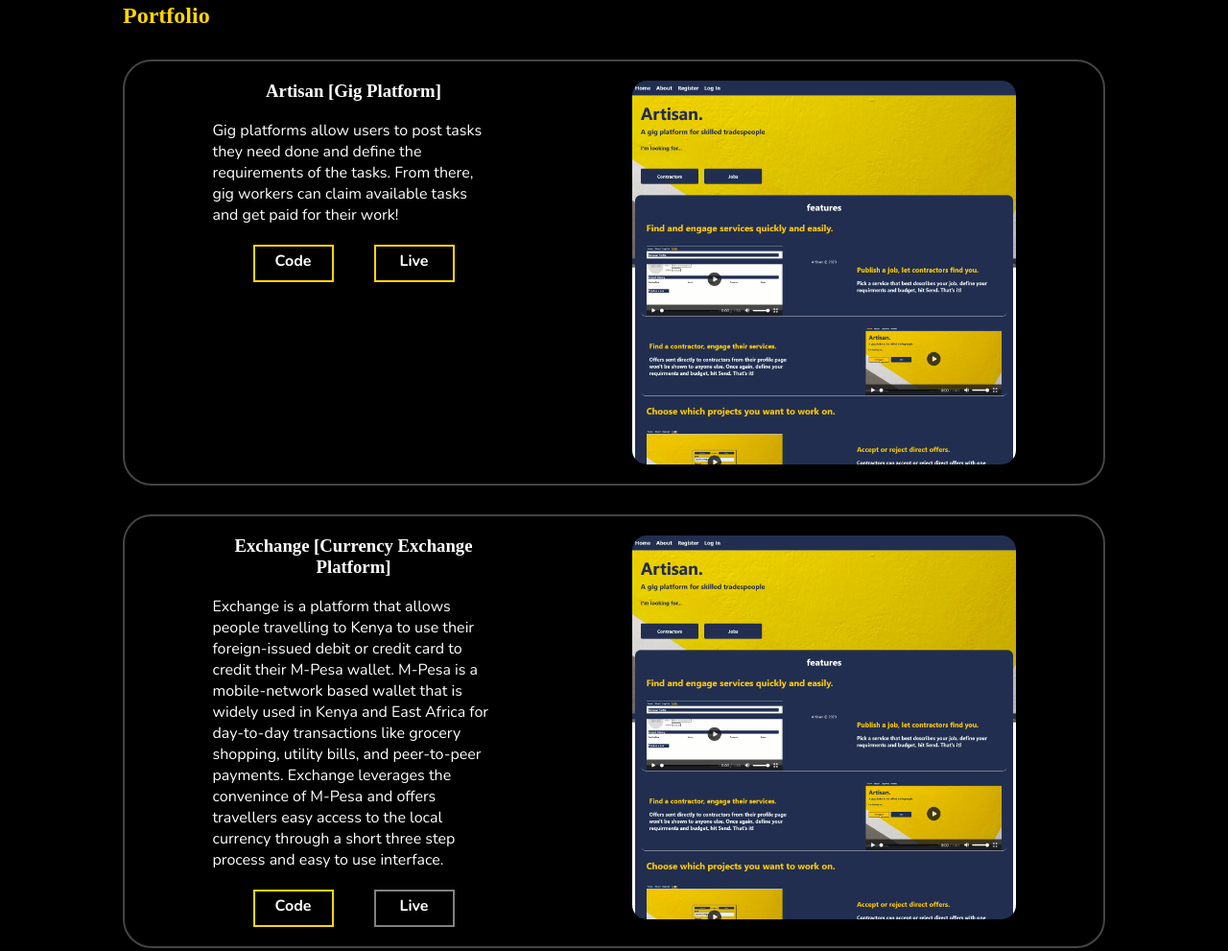
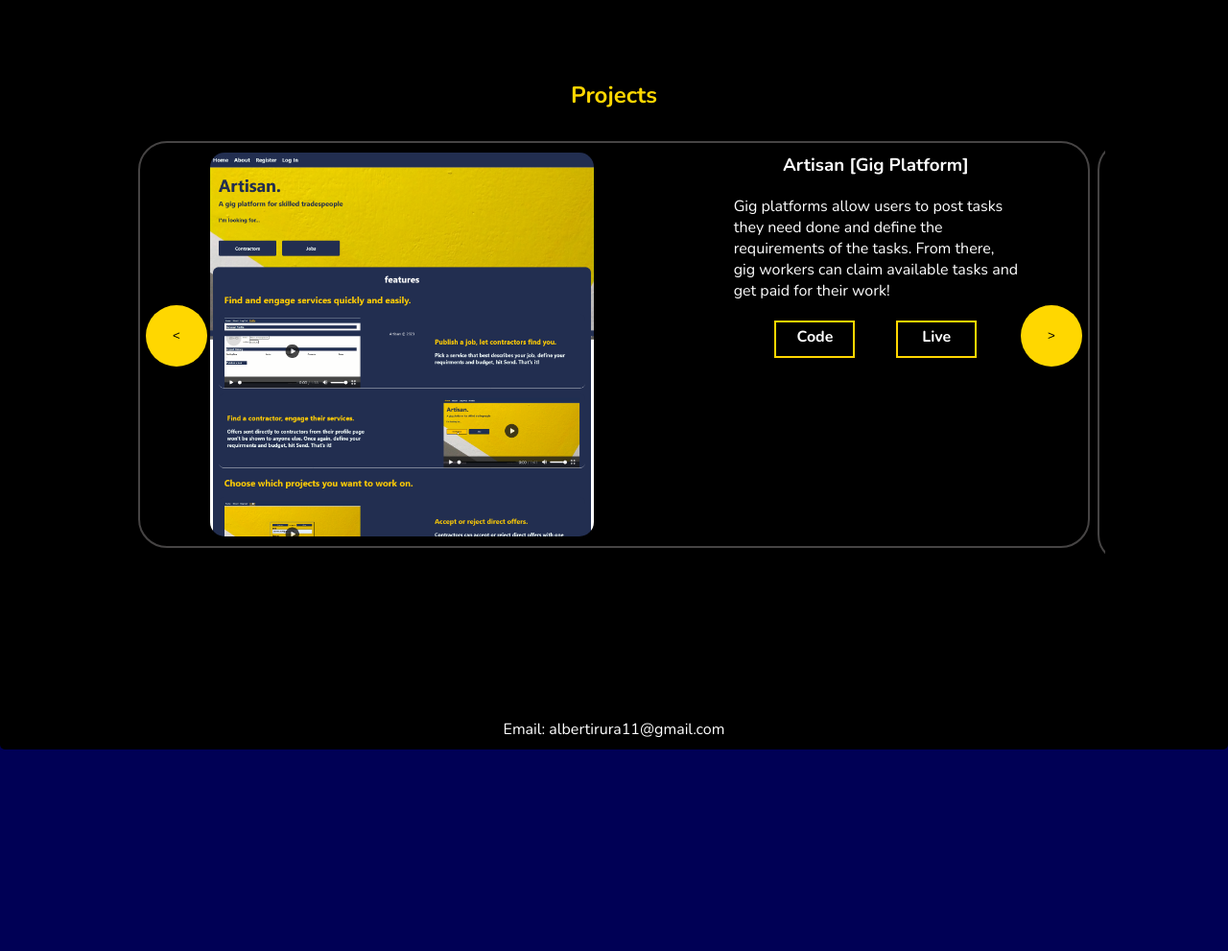
Before and after one commit to awolcat/Albert_Irura, a plain HTML site: page index.html in a window 1280 px wide. Shown: the part 1663-2654 px from the top of the page at 96% size. After the commit the page ends 2444 px from the top, so only its background shows below. Drawn offline with nearby package versions, Linux system fonts and the light colour scheme.

Commit message:
added projects caroussel

```diff
--- a/assets/styles/portfolio.css
+++ b/assets/styles/portfolio.css
@@ -1,23 +1,28 @@
 .portfolio-container {
     height: 100%;
     width: 80%;
-    display: flex;
-    flex-direction: column;
+
+    position: relative;
     align-items: center;
-    padding: 20px 20px;
+    padding-top: 100px;
+    padding-bottom: 100px;
 }
 
+
 .portfolio-container h4 {
-    align-self: flex-start;
+    /*align-self: flex-start;*/
+    display: block;
+    text-align: center;
     font-size: x-large;
     color: gold;
+    margin-bottom: 0px;
 }
 
 .portfolio-container .project-container {
     display: flex;
     justify-content: space-around;
-    flex-direction: row-reverse;
-    padding: 20px 20px;
+    flex-direction: row;
+    padding: 10px 0px;
     border-style: solid;
     border-width: 2px;
     border-color: rgb(70, 68, 68);
@@ -65,3 +70,63 @@
     display: flex;
     justify-content: space-evenly;
 }
+
+.list {
+    display: flex;
+    gap: 8px;
+    padding: 16px;
+
+    list-style: none;
+    overflow-x: scroll;
+    scroll-snap-type: x mandatory;
+
+    /* Hide scrollbar in Firefox */
+  scrollbar-width: none;
+
+  /* Hide scrollbar in IE and Edge */
+  -ms-overflow-style: none;
+  }
+
+  .list::-webkit-scrollbar {
+    display: none;
+  }
+
+  .item {
+    flex-shrink: 0;
+    width: 100%;
+
+
+    scroll-snap-align: center;
+  }
+
+  .list-wrapper {
+    position: relative;
+  }
+
+  .button {
+    position: absolute;
+    top: 50%;
+
+    width: 4rem;
+    height: 4rem;
+
+    transform: translateY(-50%);
+
+    background-color: gold;
+    border: none;
+    border-radius: 50%;
+    transition: 200ms;
+  }
+
+  .button:hover {
+    opacity: 0.1;
+    cursor: pointer;
+  }
+
+  .button--previous {
+    left: 1.5rem;
+  }
+
+  .button--next {
+    right: 1.5rem;
+  }
--- a/assets/styles/root.css
+++ b/assets/styles/root.css
@@ -4,6 +4,7 @@ html {
 
 p, h1, h2, h3, h4 {
     color: white;
+    font-family: 'Nunito', sans-serif;
 }
 
 .highlight {
--- a/index.html
+++ b/index.html
@@ -1,26 +1,28 @@
 <!DOCTYPE html>
 <html lang="en">
+
 <head>
   <link rel="preconnect" href="https://fonts.googleapis.com">
   <link rel="preconnect" href="https://fonts.gstatic.com" crossorigin>
   <link href="https://fonts.googleapis.com/css2?family=Open+Sans:wght@300;400;700&display=swap" rel="stylesheet">
-        <link href="https://fonts.googleapis.com/css2?family=Nunito:wght@400;500;700&family=Open+Sans:wght@300;400;700&display=swap" rel="stylesheet">
+  <link
+    href="https://fonts.googleapis.com/css2?family=Nunito:wght@400;500;700&family=Open+Sans:wght@300;400;700&display=swap"
+    rel="stylesheet">
   <link rel="stylesheet" href="https://cdnjs.cloudflare.com/ajax/libs/font-awesome/4.7.0/css/font-awesome.min.css">
-        <link rel="stylesheet" href="assets/styles/root.css"/>
-        <link rel="stylesheet" href="assets/styles/index.css"/>
-        <link rel="stylesheet" href="assets/styles/header.css"/>
-        <link rel="stylesheet" href="assets/styles/intro.css"/>
-        <link rel="stylesheet" href="assets/styles/animation.css"/>
-        <link rel="stylesheet" href="assets/styles/about.css"/>
-        <link rel="stylesheet" href="assets/styles/portfolio.css"/>
+  <link rel="stylesheet" href="assets/styles/root.css" />
+  <link rel="stylesheet" href="assets/styles/index.css" />
+  <link rel="stylesheet" href="assets/styles/header.css" />
+  <link rel="stylesheet" href="assets/styles/intro.css" />
+  <link rel="stylesheet" href="assets/styles/animation.css" />
+  <link rel="stylesheet" href="assets/styles/about.css" />
+  <link rel="stylesheet" href="assets/styles/sketchzlab.css" />
+  <link rel="stylesheet" href="assets/styles/portfolio.css" />
   <meta name="viewport" content="width=device-width, initial-scale=1" />
-        <meta
-            name="description"
-            content="Albert is a backend Python developer from Nairobi, Kenya &#x1F4CD;"
-        />
+  <meta name="description" content="Albert is a backend Python developer from Nairobi, Kenya &#x1F4CD;" />
   <link rel="icon" type="image/x-icon" href="assets/images/web.png">
   <title>Albert Mathenge | Back-End Developer</title>
 </head>
+
 <body>
   <div class="root">
     <div class="navbar">
@@ -36,15 +38,19 @@
       <div class="intro">
         <div class="content">
           <h1 class="hello">Back-End Python Developer &#x1F44B;</h1>
-                        <div class="role">Hi, I'm Albert Mathenge. A passionate Back-End Developer and Manufacturing Engineer based in Nairobi, Kenya &#x1F4CD;</div>
+          <div class="role">Hi, I'm Albert Mathenge. A passionate Back-End Developer and Manufacturing Engineer based in
+            Nairobi, Kenya &#x1F4CD;</div>
           <div class="socials">
-                            <a href="https://github.com/awolcat" target="_blank" rel="noopener noreferrer"><i class="fa fa-github"></i></a>
-                            <a href="https://www.linkedin.com/in/albertmathenge/" target="_blank" rel="noopener noreferrer" style="color: #0072b1;"><i class="fa fa-linkedin-square"></i></a>
-                            <a class="x" href="https://twitter.com/awol_cat" target="_blank" rel="noopener noreferrer"><img src="assets/images/x-twitter.svg" alt="X profile" /></a>
+            <a href="https://github.com/awolcat" target="_blank" rel="noopener noreferrer"><i
+                class="fa fa-github"></i></a>
+            <a href="https://www.linkedin.com/in/albertmathenge/" target="_blank" rel="noopener noreferrer"
+              style="color: #0072b1;"><i class="fa fa-linkedin-square"></i></a>
+            <a class="x" href="https://twitter.com/awol_cat" target="_blank" rel="noopener noreferrer"><img
+                src="assets/images/x-twitter.svg" alt="X profile" /></a>
           </div>
         </div>
         <div class="shape">
-                        <img src="assets/images/me.jpeg" alt="Dev Albert"/>
+          <img src="assets/images/me.jpeg" alt="Dev Albert" />
         </div>
       </div>
       <div class="stack">
@@ -59,7 +65,7 @@
       </div>
       <a href="src/Albert Mathenge.pdf" download="albertmathenge" class="btn" style="min-width: 120px;">Download CV</a>
     </div>
-            <div id="about" class="about-me-container" >
+    <div id="about" class="about-me-container">
       <div class="image">
         <img alt="developer" src="./assets/images/about.png" />
       </div>
@@ -77,8 +83,10 @@
       </div>
     </div>
     <div id="portfolio" class="portfolio-container">
-                <h4 style="color: gold;">Portfolio</h4>
-                <div class="project-container" >
+      <h4 style="color: gold;">Projects</h4>
+      <ul class="list">
+        <li class="item">
+          <div class="project-container">
             <div class="portfolio-image">
               <img alt="developer" src="assets/images/Artisan.png" />
             </div>
@@ -94,7 +102,9 @@
               </div>
             </div>
             </div>
-		 <div class="project-container" >
+        </li>
+        <li class="item">
+          <div class="project-container">
             <div class="portfolio-image">
               <img alt="developer" src="assets/images/Artisan.png" />
             </div>
@@ -105,18 +115,40 @@
                 mobile-network based wallet that is widely used in Kenya and East Africa for day-to-day
                 transactions like grocery shopping, utility bills, and peer-to-peer payments. Exchange leverages
                 the convenince of M-Pesa and offers travellers easy access to the local currency
-			through a short three step process and easy to use interface.
+                through a short three step process and easy to use interface!
               </p>
               <div class="project-links">
                 <a class="btn" href="https://github.com/awolcat/exchange" target="_blank" rel="noopener noreferrer">Code</a>
-                            <a class="btn" href="https://irura.pythonanywhere.com/" target="_blank" rel="noopener noreferrer" style="pointer-events: none; border-color: grey">Live</a>
+                <a class="btn" href="https://irura.pythonanywhere.com/" target="_blank" rel="noopener noreferrer"
+                  style="pointer-events: none; border-color: grey">Live</a>
               </div>
             </div>
             </div>
+        </li>
+      </ul>
+      <button onclick="handleClick('previous')" class="button button--previous" type="button"><</button>
+      <button onclick="handleClick('next')" class="button button--next" type="button">></button>
     </div>
+    <script>
+      const list = document.querySelector(".list");
+
+      // We want to know the width of one of the items. We'll use this to decide how many pixels we want our carousel to scroll.
+      const item = document.querySelector(".item");
+      const itemWidth = item.offsetWidth;
+
+      function handleClick(direction) {
+        // Based on the direction we call `scrollBy` with the item width we got earlier
+        if(direction === "previous") {
+          list.scrollBy({ left: -itemWidth, behavior: "smooth" });
+        } else {
+          list.scrollBy({ left: itemWidth, behavior: "smooth" });
+        }
+      }
+    </script>
     <div class="contact" style="margin-bottom: 10px;">
       <p>Email: albertirura11@gmail.com</p>
     </div>
   </div>
 </body>
+
 </html>
```
Lines whose indentation alone changed are shown as unchanged.
